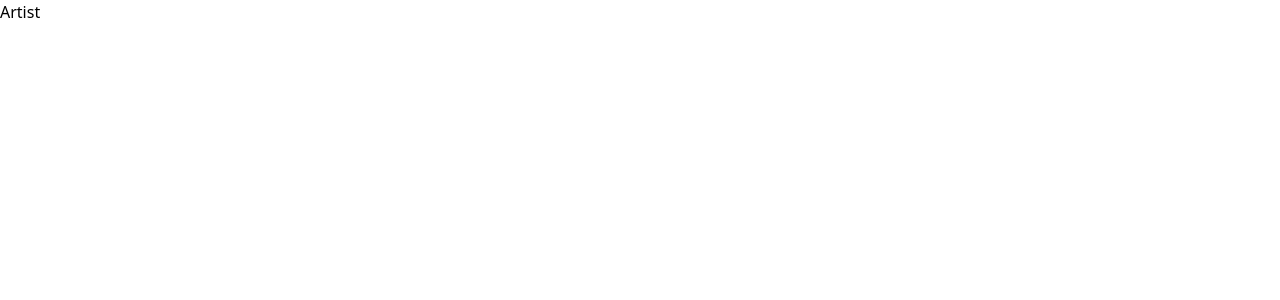
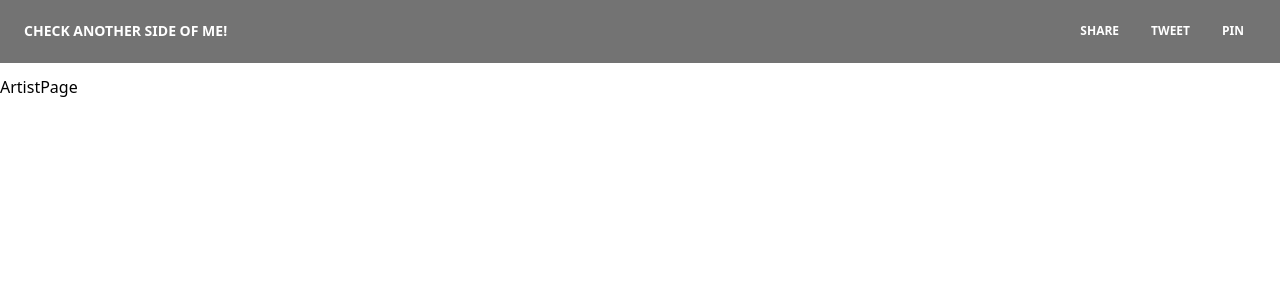
Before and after one commit to Hippiengypsy/personal-webpage-react-next, a Next.js app: page /artist in a window 1280 px wide. Shown: the top 300 px of the page. Built offline with nearby package versions, Linux system fonts and the light colour scheme.

Commit message:
[Feat] basic components structures for artist page

```diff
--- /dev/null
+++ b/components/artist/index.tsx
@@ -0,0 +1,15 @@
+import Navbar from '@components/common/navBar/NavBar'
+import React from 'react'
+
+type Props = {}
+
+const ArtistPage = (props: Props) => {
+  return (
+    <div>
+        <Navbar />
+        <div>ArtistPage</div>
+    </div>
+  )
+}
+
+export default ArtistPage;
--- a/pages/artist/index.tsx
+++ b/pages/artist/index.tsx
@@ -1,3 +1,4 @@
+import ArtistPage from '@components/artist/index';
 import SEO from '@components/common/seo/SEO';
 import React from 'react'
 
@@ -7,7 +8,7 @@ const Artist = (props: ArtistProps) => {
   return (
     <>
       <SEO title='Artist'/>
-      <div>Artist</div>
+      <ArtistPage />
     </>
   )
 }
```
